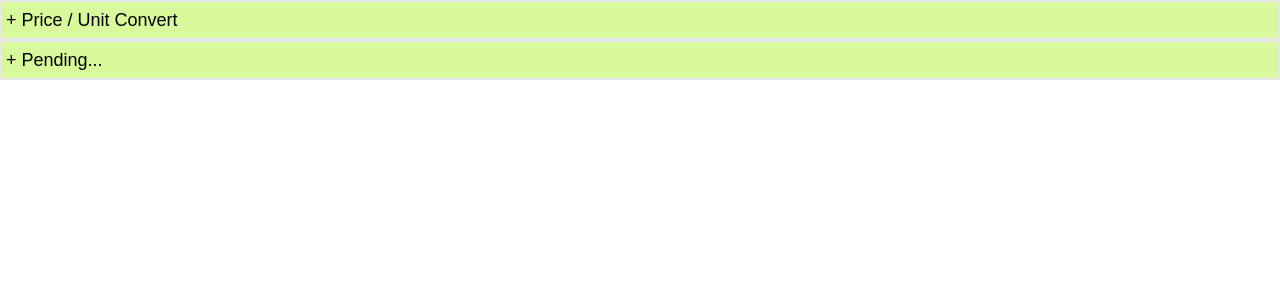
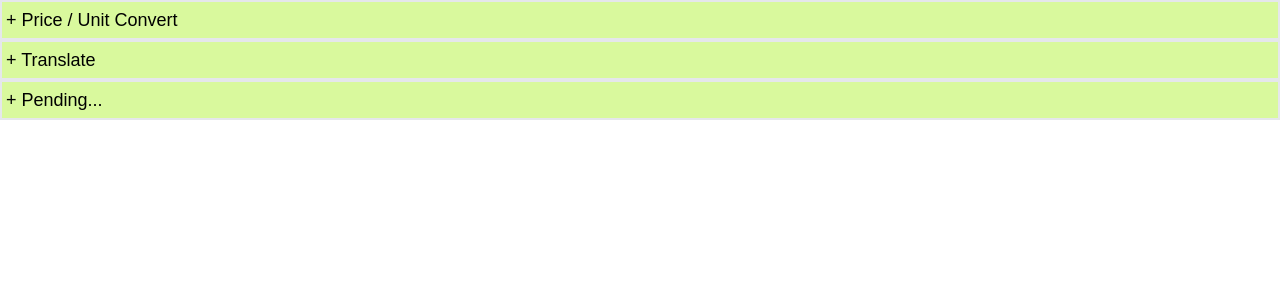
Before and after one commit to jamescw116/utilities, a Next.js app: page / in a window 1280 px wide. Shown: the top 300 px of the page. Built offline with nearby package versions, Linux system fonts and the light colour scheme.

Commit message:
Added Google Translate

```diff
--- /dev/null
+++ b/pages/api/translate.tsx
@@ -0,0 +1,39 @@
+"use server"
+
+import { NextApiRequest, NextApiResponse } from 'next';
+
+const handler = async (req: NextApiRequest, res: NextApiResponse) => {
+    if (req.method === 'POST') {
+        const { text, lang } = req.body;
+
+        try {
+            let gResp = await fetch(
+                `https://translation.googleapis.com/language/translate/v2?key=${process.env.GCP_CloudTranslate}`
+                , {
+                    method: "POST"
+                    , headers: { 'Content-Type': 'application/json' }
+                    , body: JSON.stringify({
+                        q: text
+                        , target: lang
+                    })
+                }
+            );
+
+            const gRespJson = await gResp.json();
+            const gRespData = gRespJson.data.translations;
+            console.log(gRespData);
+            const gRespDataArr = Array.isArray(gRespData) ? gRespData : [gRespData];
+
+            res.status(200).json(gRespDataArr.map((data: any) => (
+                data.translatedText as string
+            )));
+        }
+        catch (error: any) {
+            console.log(error);
+            res.status(500).json({ message: 'Error translating text' });
+        }
+    }
+}
+// Apple
+// Orange
+export default handler;
--- a/src/app/Components/Input.tsx
+++ b/src/app/Components/Input.tsx
@@ -1,19 +1,43 @@
+import { DetailedHTMLProps, InputHTMLAttributes } from "react";
+
 const fnToNumber = (s: string): number => {
     const n: number = parseFloat(s);
 
     return isNaN(n) ? 0 : n;
 }
 
+const fnAttr = (type: string): DetailedHTMLProps<InputHTMLAttributes<HTMLInputElement>, HTMLInputElement> => {
+    if (type === "number") {
+        return { type: "number" , step: 0.01 }
+    }
+
+    return { type: "text" }
+}
+
+export type TInputValue = string | number;
+export type TFInputOnChange = (v: TInputValue) => void
+
 const Input: React.FC<{
-    value?: number
+    value?: TInputValue
     , classNames?: Array<string>
     , readonly?: boolean
-    , fnOnChange?: (param: number) => void
+    , fnOnChange?: TFInputOnChange
 }> = ({ value, classNames = [], readonly, fnOnChange }) => (
-    <input type="number" step="0.01" value={Number(value).toString()}
+    <input {...fnAttr(typeof value)} value={typeof value === "string" ? value : Number(value).toString()}
         className={`text-right w-full text-3xl bg-transparent ${classNames.join(" ")}`}
-        onChange={(e) => { if (fnOnChange) { fnOnChange(fnToNumber(e.currentTarget.value)) } }}
-        onFocus={(e) => { e.target.select(); } }
+        onChange={(e) => {
+            if (fnOnChange) {
+                switch (typeof value) {
+                    case "string":
+                        fnOnChange(e.currentTarget.value);
+                        break;
+                    case "number":
+                        fnOnChange(fnToNumber(e.currentTarget.value))
+                        break;
+                }
+            }
+        }}
+        onFocus={(e) => { e.target.select(); }}
         {...readonly ? { readOnly: true } : {}}
     />
 )
--- /dev/null
+++ b/src/app/Components/Loading.tsx
@@ -0,0 +1,9 @@
+const Loading: React.FC<{ isLoading: boolean }> = ({ isLoading }) => (
+    <div className={`flex items-center justify-center p-2 ${isLoading ? "" : "hidden"}`}>
+        <div className="w-6 h-6 border-2 border-blue-500 border-t-transparent border-solid rounded-full animate-spin">
+            &nbsp;
+        </div>
+    </div>
+)
+
+export default Loading;
--- /dev/null
+++ b/src/app/Utilities/Translate.tsx
@@ -0,0 +1,96 @@
+"use client"
+
+import { useEffect, useState } from "react";
+import Input, { TInputValue } from "../Components/Input";
+import Loading from "../Components/Loading";
+
+
+const Translate: React.FC<{}> = () => {
+    const v1Lang = "en-US";
+    const [value1, setValue1] = useState<string>("");
+    const v2Lang = "zh-TW";
+    const [value2, setValue2] = useState<string>("");
+
+    const [valueTmp, setValueTmp] = useState<{ v1?: string, v2?: string }>({});
+    const [isFetch, setIsFetch] = useState<boolean>(false);
+
+    const [timer, setTimer] = useState<NodeJS.Timeout | null>(null);
+
+    const fnTranslate = async (text: string, lang: string) => {
+        const resp = await fetch("/api/translate"
+            , {
+                method: "POST"
+                , headers: { 'Content-Type': 'application/json' }
+                , body: JSON.stringify({
+                    text: text
+                    , lang: lang
+                })
+            }
+        );
+
+        const rText = await resp.json();
+
+        return Array.isArray(rText) ? rText.join(", ") : rText;
+    }
+
+    const fnUpd = async (param: { v1?: string, v2?: string }) => {
+        if (timer) {
+            clearTimeout(timer);
+        }
+
+        if (param.v1) {
+            setValue1(param.v1);
+            setValue2("");
+        }
+        else if (param.v2) {
+            setValue2(param.v2);
+            setValue1("");
+        }
+
+        setValueTmp(param);
+
+        setTimer(setTimeout(() => { setIsFetch(true); }, 3000));
+    }
+
+    useEffect(() => {
+        if (isFetch) {
+            if (valueTmp.v1) {
+                fnTranslate(valueTmp.v1, v2Lang)
+                    .then((v2: string) => {
+                        setValue2(v2);
+                    });
+            }
+            else if (valueTmp.v2) {
+                fnTranslate(valueTmp.v2, v1Lang)
+                    .then((v1: string) => {
+                        setValue1(v1)
+                    });
+            }
+
+            setValueTmp({});
+            setIsFetch(false);
+        }
+    }, [isFetch]);
+
+    return (
+        <div className="flex flex-col gap-4 p-2">
+            <div className="flex flex-row">
+                <div>
+                    <span className="text-sm text-nowrap uppercase bg-sky-500 text-white p-1 rounded-md m-1">{v1Lang.slice(0,2)}</span>
+                </div>
+                <Input classNames={["border-b-2", "px-2", "w-full"]} value={value1} fnOnChange={(v: TInputValue) => fnUpd({ v1: v.toString() })} />
+                <Loading isLoading={timer !== undefined && valueTmp.v2 !== undefined} />
+            </div>
+            <div className="flex flex-row">
+                <div>
+                    <span className="text-sm text-nowrap uppercase bg-sky-500 text-white p-1 rounded-md m-1">{v2Lang.slice(0,2)}</span>
+                </div>
+                <Input classNames={["border-b-2", "px-2", "w-full"]} value={value2} fnOnChange={(v: TInputValue) => fnUpd({ v2: v.toString() })} />
+                <Loading isLoading={timer !== undefined && valueTmp.v1 !== undefined} />
+            </div>
+        </div>
+    )
+};
+
+
+export default Translate;
--- a/src/app/Utilities/UnitConvert.tsx
+++ b/src/app/Utilities/UnitConvert.tsx
@@ -1,6 +1,8 @@
+"use client"
+
 import { useState } from "react";
 
-import Input from "../Components/Input";
+import Input, { TInputValue } from "../Components/Input";
 
 const UnitWeight = ["g", "kg", "lb", "oz"] as const;
 const UnitCapacity = ["ml", "l", "cup", "tsp", "tbsp", "pint", "qt", "gal"] as const;
@@ -118,7 +120,7 @@ const UnitConvert: React.FC = () => {
         <div className="flex flex-col p-2">
             <UnitConvertComp
                 child1={<>&nbsp;</>}
-                child2={<Input value={value} fnOnChange={(nValue: number) => fnEdit({ value: nValue })} />}
+                child2={<Input value={value} fnOnChange={(nValue: TInputValue) => fnEdit({ value: Number(nValue) })} />}
                 child3={<select value={fmUnit} className="w-full bg-transparent" onChange={(e) => fnEdit({ unit: e.currentTarget.value as TUnit })}>
                     <option disabled className="bg-transparent">- Wgt -</option>
                     {[...UnitWeight].map((u: string) => <option key={u} className="bg-transparent" value={u}>{u}</option>)}
@@ -137,7 +139,7 @@ const UnitConvert: React.FC = () => {
 
             <UnitConvertComp
                 child1={<>$</>}
-                child2={<Input value={price} fnOnChange={(nPrice: number) => fnEdit({ price: nPrice })} />}
+                child2={<Input value={price} fnOnChange={(nPrice: TInputValue) => fnEdit({ price: Number(nPrice) })} />}
                 child3={<>/ 1 {fmUnit}</>}
 
                 resultPrefix={"$"}
--- a/src/app/layout.tsx
+++ b/src/app/layout.tsx
@@ -14,8 +14,8 @@ const geistMono = localFont({
 });
 
 export const metadata: Metadata = {
-  title: "Create Next App",
-  description: "Generated by create next app",
+  title: "James Utilities",
+  description: "Common Utilities Collections",
 };
 
 export default function RootLayout({
--- a/src/app/page.tsx
+++ b/src/app/page.tsx
@@ -3,9 +3,11 @@
 import { useState } from "react";
 
 import UnitConvert from "./Utilities/UnitConvert";
+import Translate from "./Utilities/Translate";
 
 const UtilitiesMap: { [key: string]: JSX.Element } = {
     "Price / Unit Convert": <UnitConvert />
+    , "Translate": <Translate />
     , "Pending...": <></>
 }
 
```
Also changed, not shown: package.json (+5 -5 lines).
